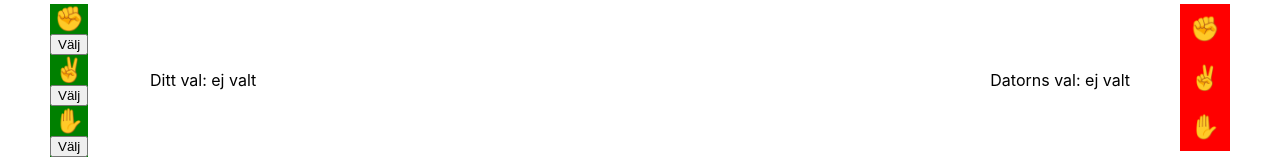
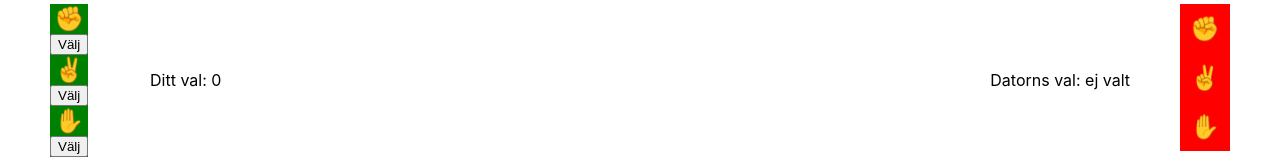
Before and after one commit to Nessumsar/AdvJS-Assignment3-React, a React (Create React App) app in the folder Javascript/React/react-assignment/: page / in a window 1280 px wide. Shown: the part 146-306 px from the top of the page. Built offline with nearby package versions, Linux system fonts and the light colour scheme.

Commit message:
Callback Humanchoice & app changes

```diff
--- a/Javascript/React/react-assignment/src/App.js
+++ b/Javascript/React/react-assignment/src/App.js
@@ -1,4 +1,4 @@
-import React from 'react';
+import React, { useState, useEffect, useCallback } from 'react';
 import './css/App.css';
 
 import Top from './Top';
@@ -7,10 +7,16 @@ import AiChoice from './AiChoice';
 import Winner from './Winner';
 
 function App() {
+
+  const [PlayerChoice, setPlayerChoice] = useState("");
+  const getPlayerChoice = useCallback( (updatedPlayerChoice) => {
+    setPlayerChoice(updatedPlayerChoice);
+  }, []);
+
   return (
     <div className="App">
         <Top/>
-        <HumanChoice/>
+        <HumanChoice getPlayerChoice={getPlayerChoice}/>
         <AiChoice/>
         <Winner/>
     </div>
--- a/Javascript/React/react-assignment/src/HumanChoice.js
+++ b/Javascript/React/react-assignment/src/HumanChoice.js
@@ -1,4 +1,4 @@
-import React, { useState } from 'react';
+import React, { useState, useEffect, useCallback } from 'react';
 import './css/HumanChoice.css';
 
 const options = [
@@ -19,13 +19,13 @@ const options = [
     }
 ];
 
-export default function GenerateButtons({optionParentCallback}){
+export default function GenerateButtons(props){
+  const [option, setOption] = useState("0");
+  handleChange = handleChange.bind(this);
 
-  const [option, setOption] = useState(0);
-
-  function chooseOption(option) {
+  function handleChange(option) {
     setOption(option.name);
-    // optionParentCallback(option.name); // callback to parent hook
+    props.getPlayerChoice(option.name);
   }
 
   function ifChosen(option){
@@ -48,7 +48,7 @@ export default function GenerateButtons({optionParentCallback}){
             <div className="human-emojis">
               <span role="img" aria-label={option.name}>{option.emoji}</span>
             </div>
-            <button onClick={() => chooseOption(option)}>Välj</button>
+            <button onClick={() => handleChange(option)}>Välj</button>
           </div>
         ))}
         </div>
```
